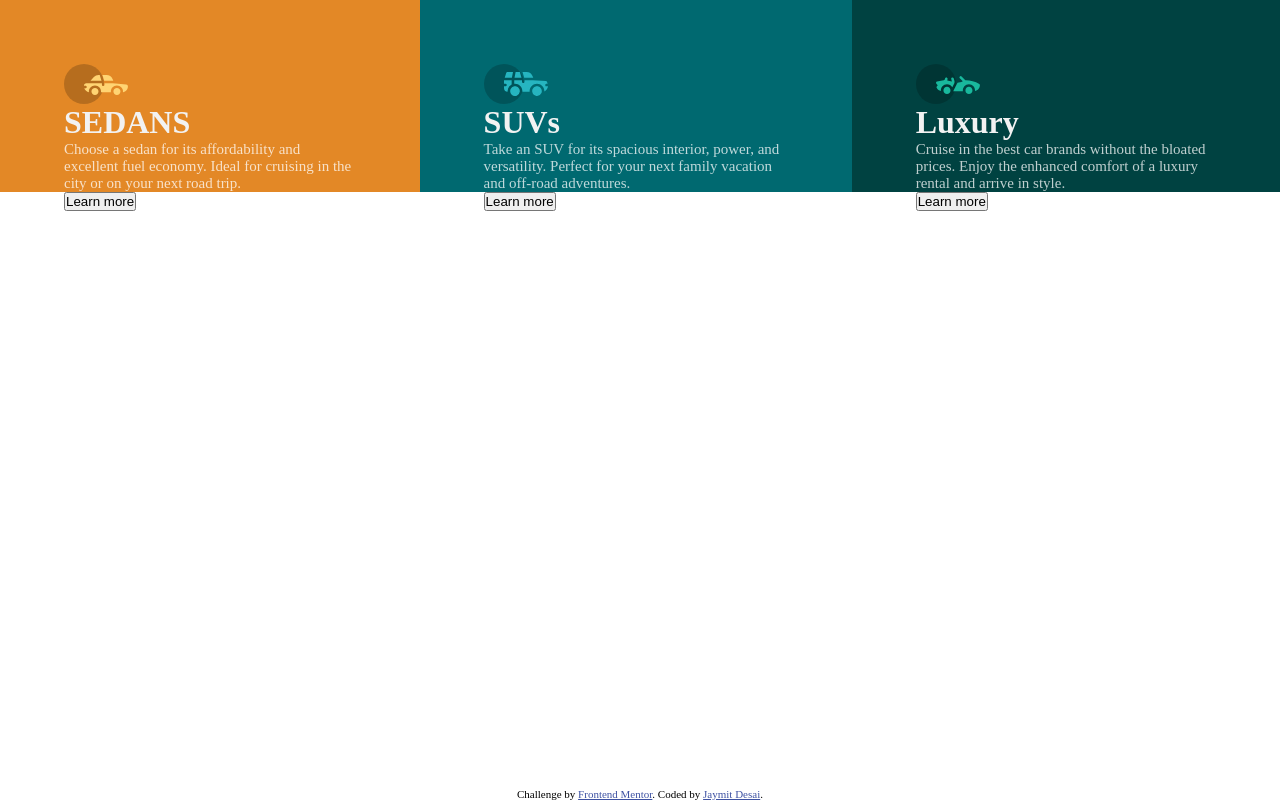
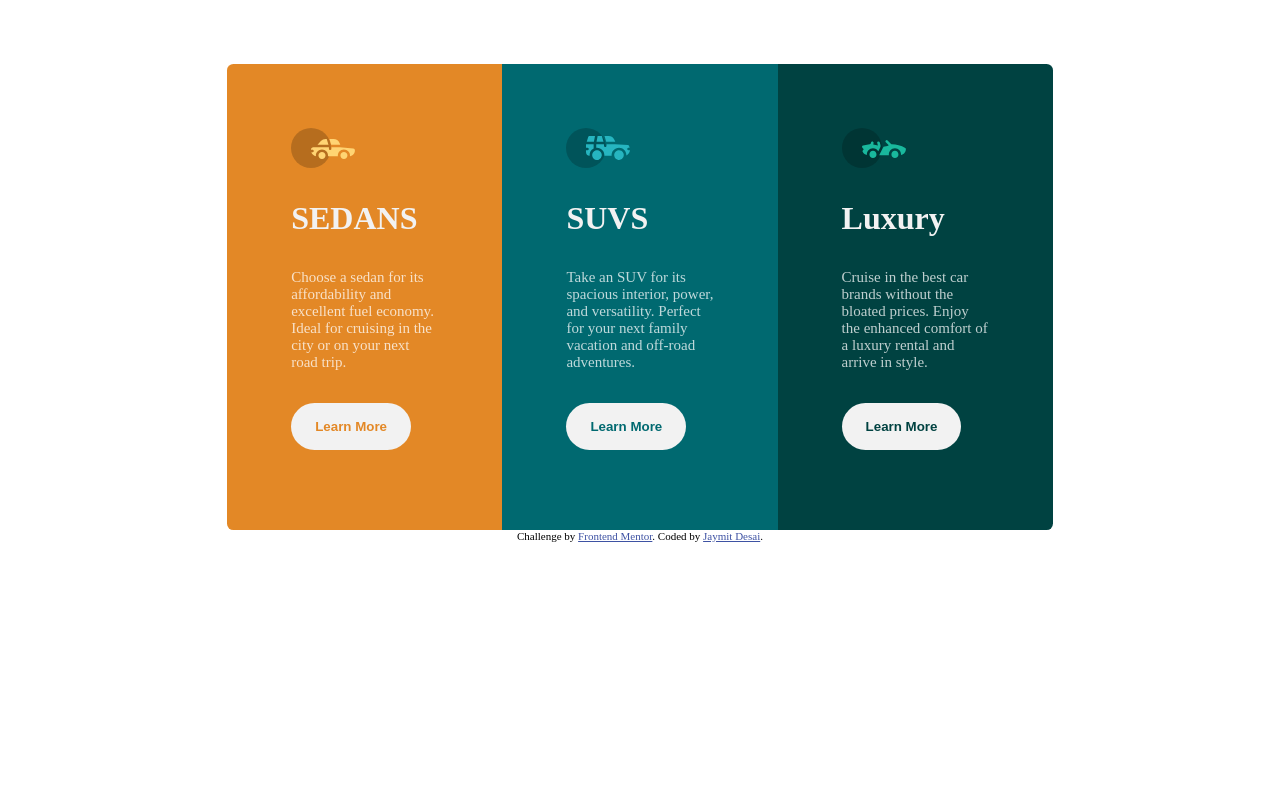
Before and after one commit to jaymit123/3ColumnPreviewm, a plain HTML site: page index.html in a window 1280 px wide. Drawn offline with Linux system fonts and the light colour scheme.

Commit message:
Added Desktop site support

```diff
--- a/index.html
+++ b/index.html
@@ -31,7 +31,12 @@
       font-weight: 400;
     }
 
-    h1,h2,h3,h4,h5,h6 {
+    h1,
+    h2,
+    h3,
+    h4,
+    h5,
+    h6 {
       color: hsl(0, 0%, 95%);
       font-family: "Big Shoulders Display";
       font-weight: 700;
@@ -42,19 +47,11 @@
       flex-grow: 1;
       display: flex;
       justify-content: center;
-
     }
 
-    @media screen and (max-width:500px) {
-      .car {
-        flex-direction: column;
-        padding: 5% 5% 0 5%;
-      }
-    }
 
     .car__model {
-      height: 12rem;
-      padding: 5%;
+      padding: 3rem;
     }
 
     .car__model--sedans {
@@ -88,6 +85,10 @@
       background: url("images/icon-luxury.svg");
     }
 
+    .car__model__title {
+      margin: 2rem 0 2rem 0%;
+    }
+
 
     .attribution {
       font-size: 11px;
@@ -95,8 +96,105 @@
       flex-shrink: 0;
     }
 
+    .car__model__btn {
+      margin: 2rem 0 1rem 0;
+      border-radius: 3rem;
+      padding: 1rem 1.5rem;
+      background-color: hsl(0, 0%, 95%);
+      border: none;
+      font-weight: 600;
+      cursor: pointer;
+      outline: none;
+    }
+
+    .car__model__btn--sedans {
+      color: hsl(31, 77%, 52%);
+    }
+
+    .car__model__btn--sedans:hover {
+      color: hsl(0, 0%, 95%);
+      border: 1px solid hsl(0, 0%, 95%);
+      background-color: hsl(31, 77%, 52%);
+      ;
+    }
+
+    .car__model__btn--suvs {
+      color: hsl(184, 100%, 22%);
+    }
+
+    .car__model__btn--suvs:hover {
+      color: hsl(0, 0%, 95%);
+      border: 1px solid hsl(0, 0%, 95%);
+      background-color: hsl(184, 100%, 22%);
+    }
+
+    .car__model__btn--luxury {
+      color: hsl(179, 100%, 13%);
+    }
+
+    .car__model__btn--luxury:hover {
+      color: hsl(0, 0%, 95%);
+      border: 1px solid hsl(0, 0%, 95%);
+      background-color: hsl(179, 100%, 13%);
+    }
+
     .attribution a {
       color: hsl(228, 45%, 44%);
+    }
+
+    @media screen and (max-width:768px) {
+      .car {
+        flex-direction: column;
+        padding: 5% 5% 0 5%;
+      }
+
+      .car__model:first-child {
+        border-radius: 0.4rem 0.4rem 0rem 0rem;
+      }
+
+      .car__model:last-child {
+        border-radius: 0rem 0rem 0.4rem 0.4rem;
+      }
+    }
+
+    @media screen and (min-width:768px) {
+      .car {
+        flex-grow: 0;
+      }
+
+      .car__model {
+        flex-basis: 25%;
+      }
+
+      .car__model:first-child {
+        border-radius: 0.4rem 0rem 0rem 0.4rem;
+      }
+
+      .car__model:last-child {
+        border-radius: 0rem 0.4rem 0.4rem 0rem;
+      }
+    }
+
+    @media screen and (min-width:768px) and (max-width: 1280px) {
+      .car {
+        padding: 5% 5% 0 5%;
+      }
+
+      .car__model {
+        padding: 2rem;
+      }
+
+    }
+
+    @media screen and (min-width: 1280px) {
+      .car {
+        padding: 5% 7% 0 7%;
+      }
+
+      .car__model {
+        padding: 4rem;
+      }
+
     }
   </style>
 </head>
@@ -110,15 +208,15 @@
         excellent fuel economy. Ideal for cruising in the city
         or on your next road trip.
       </p>
-      <button class="car__model__btn car__model__btn--sedans"> Learn more </button>
+      <button class="car__model__btn car__model__btn--sedans"> Learn More </button>
     </article>
     <article class="car__model car__model--suvs">
       <div class="car__model__icon car__model__icon--suvs"></div>
-      <h1 class="car__model__title car__model__title--suvs">SUVs</h1>
+      <h1 class="car__model__title car__model__title--suvs">SUVS</h1>
       <p class="car__model__description car__model__description--suvs">Take an SUV for its spacious interior, power, and
         versatility. Perfect for your next family vacation
         and off-road adventures.</p>
-      <button class="car__model__btn car__model__btn--suvs"> Learn more </button>
+      <button class="car__model__btn car__model__btn--suvs"> Learn More </button>
     </article>
     <article class="car__model car__model--luxury">
       <div class="car__model__icon car__model__icon--luxury"></div>
@@ -126,7 +224,7 @@
       <p class="car__model__description car__model__description--luxury">Cruise in the best car brands without the
         bloated prices. Enjoy the enhanced comfort of a luxury
         rental and arrive in style.</p>
-      <button class="car__model__btn car__model__btn--luxury"> Learn more </button>
+      <button class="car__model__btn car__model__btn--luxury"> Learn More </button>
     </article>
 
   </main>
```
